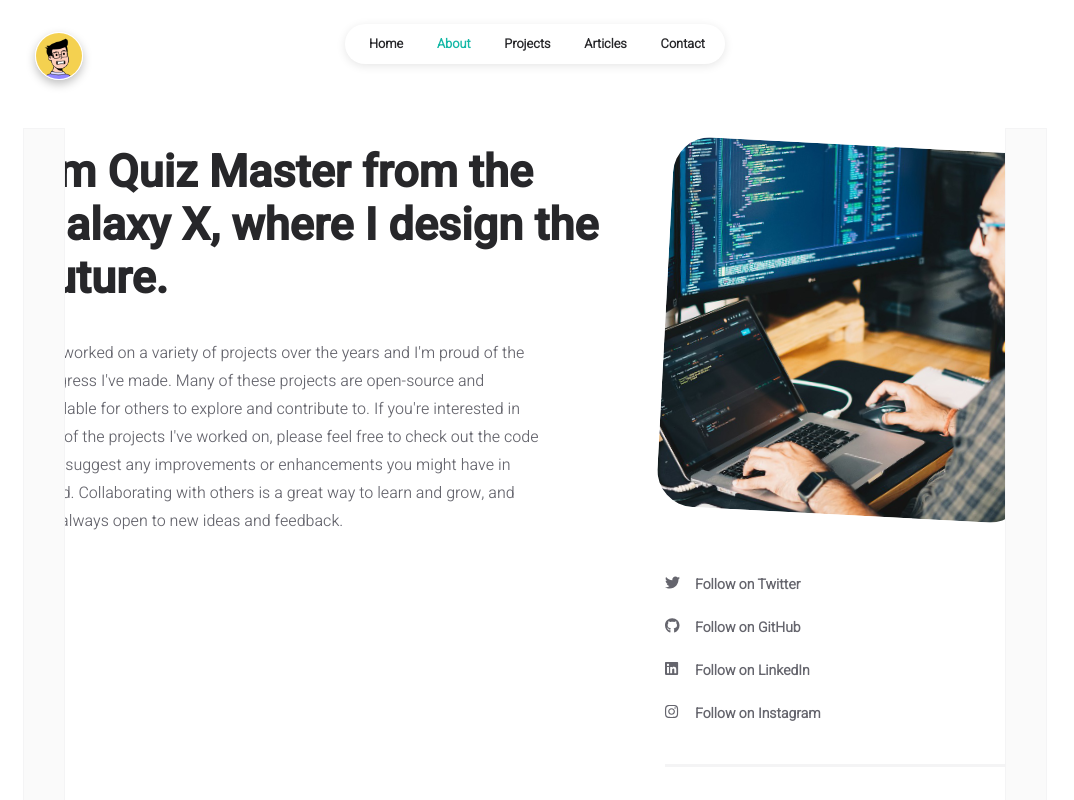
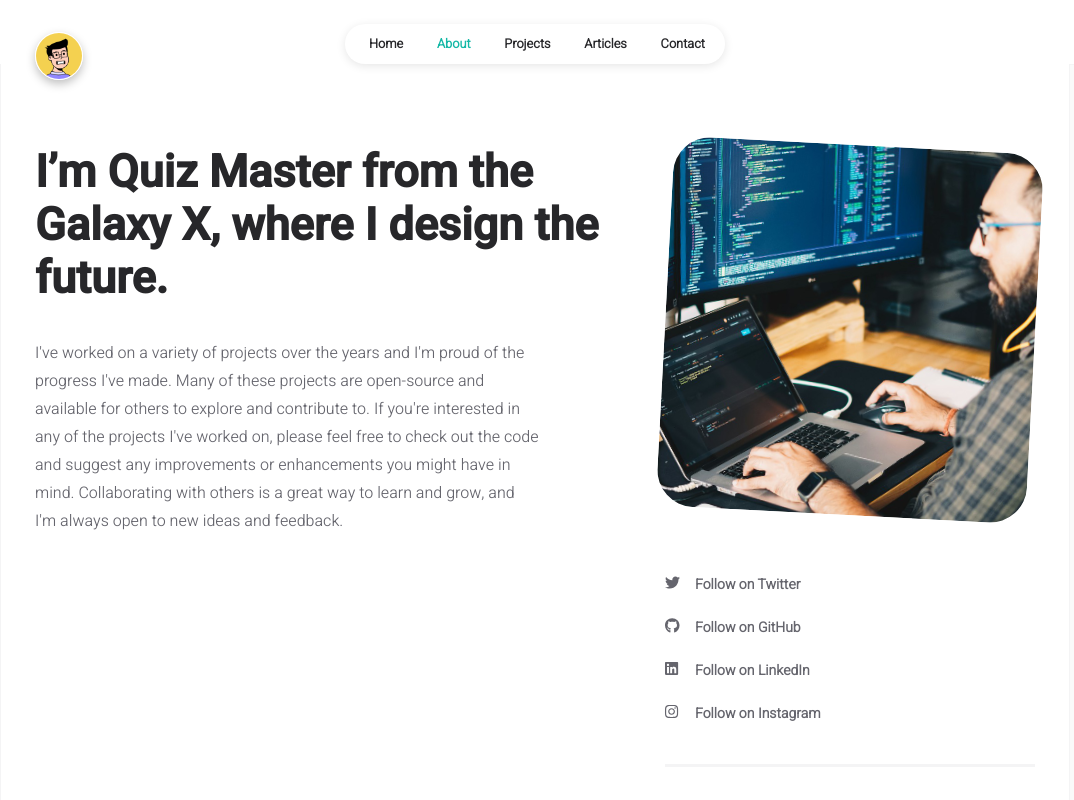
Before and after one commit to pauldionisioiiimyworks/pmd, a React (Create React App) app: page /about in a window 1280 px wide. Shown: the top 800 px of the page, without its empty margins (105-1179 px from the left). Built offline with nearby package versions, Linux system fonts and the light colour scheme.

Commit message:
Fix restore app.css

```diff
--- a/src/app.css
+++ b/src/app.css
@@ -1,4 +1,4 @@
-@import "/src/data/styles.css";
+@import "./data/styles.css";
 
 ::-webkit-scrollbar {
 	width: 10px;
@@ -31,7 +31,7 @@
 	width: calc((100% - 1200px) / 2);
 	background-color: #fafafa;
 	border: 1px solid #f4f4f5;
-	margin: 10%;
+	margin: 5%;
 }
 
 .page-content:before {
```
